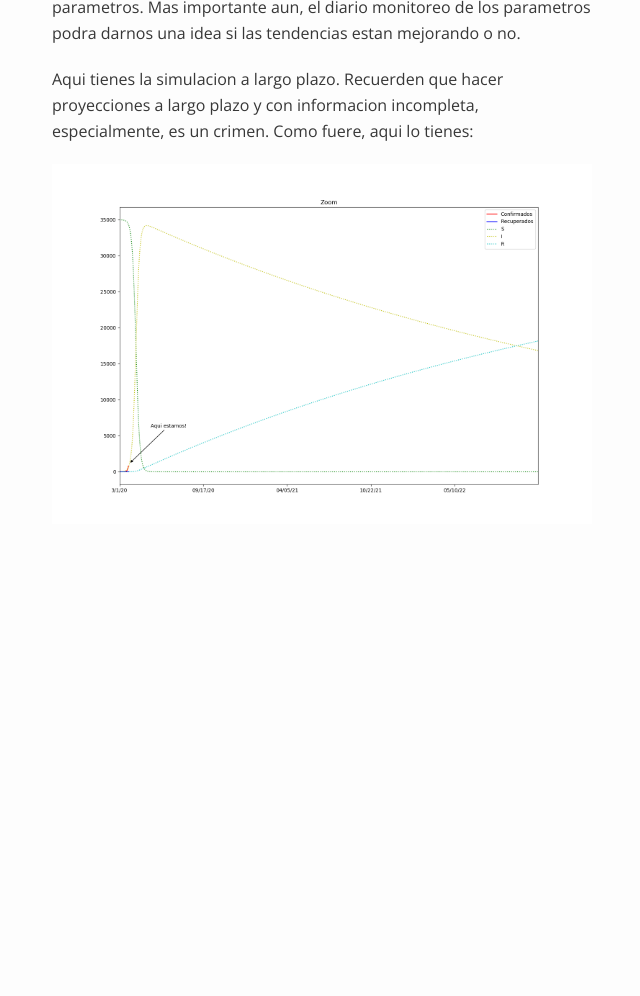
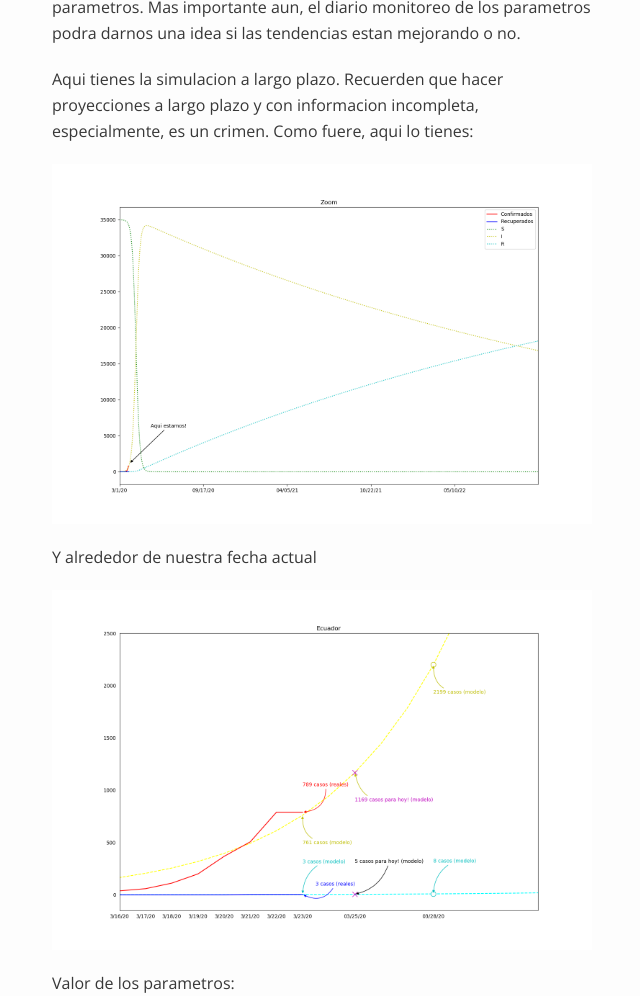
Before and after one commit to Caquita-beep/Caquita-beep.github.io, a Jekyll site: the page built from _posts/2020-03-27-Simulacion-COVID-19-Ecuador-con-modelo-SIR.md, in a window 1280 px wide and 1400 px high, scrolled down 6320 px. Shown: the top 996 px of the window, without its empty margins (318-958 px from the left). Built offline with Jekyll 4.4.1, drawn with Linux system fonts in a browser that asks for light colours; formulas are drawn with MathJax 3; a script that is not in the unit is left out; before the commit the page ends 6904 px from its top, so only the background shows below that; grey boxes are pictures that could not be loaded.

Commit message:
Update 2020-03-27-Simulacion-COVID-19-Ecuador-con-modelo-SIR.md

```diff
--- a/_posts/2020-03-27-Simulacion-COVID-19-Ecuador-con-modelo-SIR.md
+++ b/_posts/2020-03-27-Simulacion-COVID-19-Ecuador-con-modelo-SIR.md
@@ -105,8 +105,6 @@ Sobre $\beta$ y $\gamma$, hay que estimarlos usando informacion de casos reporta
 
 Para la estimaciones, he usado para el 'loss function' en el proceso de optimización el error cuadrático medio (RMSE).
 
-
-
 $Resultados$ $de$ $la$ $simulacion$ $Ecuador$ $con$ $modelo$ $SIR$
 
 Los siguiente datos son actualizados cada tres dias, a medida que nuevos casos van reportandose, mejorando las estimaciones de los parametros. Mas importante aun, el diario monitoreo de los parametros podra darnos una idea si las tendencias estan mejorando o no.
@@ -114,3 +112,14 @@ Los siguiente datos son actualizados cada tres dias, a medida que nuevos casos v
 Aqui tienes la simulacion a largo plazo. Recuerden que hacer proyecciones a largo plazo y con informacion incompleta, especialmente, es un crimen. Como fuere, aqui lo tienes:
 
 ![Proyecciones](/Ecuador.png)
+
+Y alrededor de nuestra fecha actual
+
+![Proyecciones](/EcuadorZ.png)
+
+Valor de los parametros:
+
+![Proyecciones](/tabla.png)
+
+Bis bald!
+Juam
```
